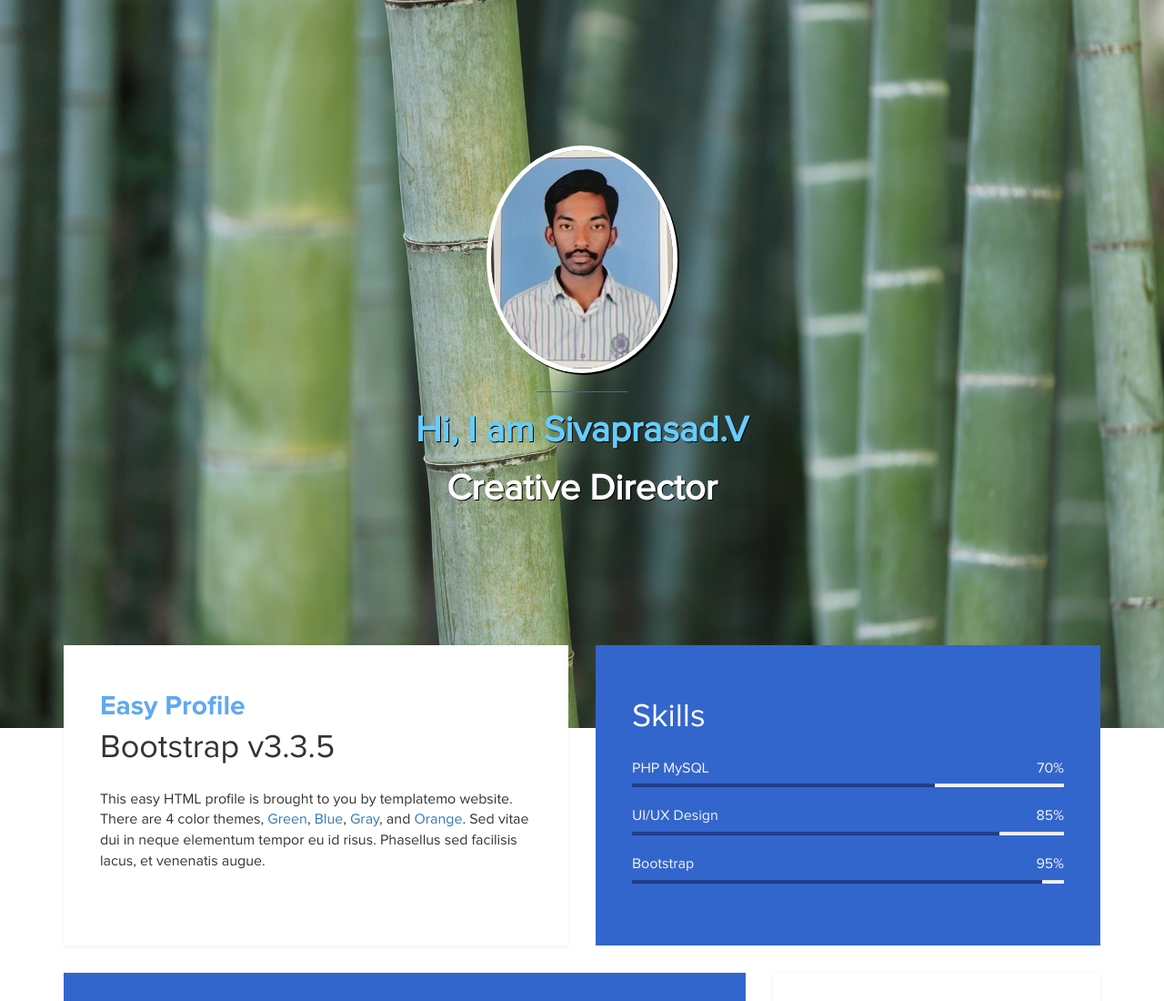
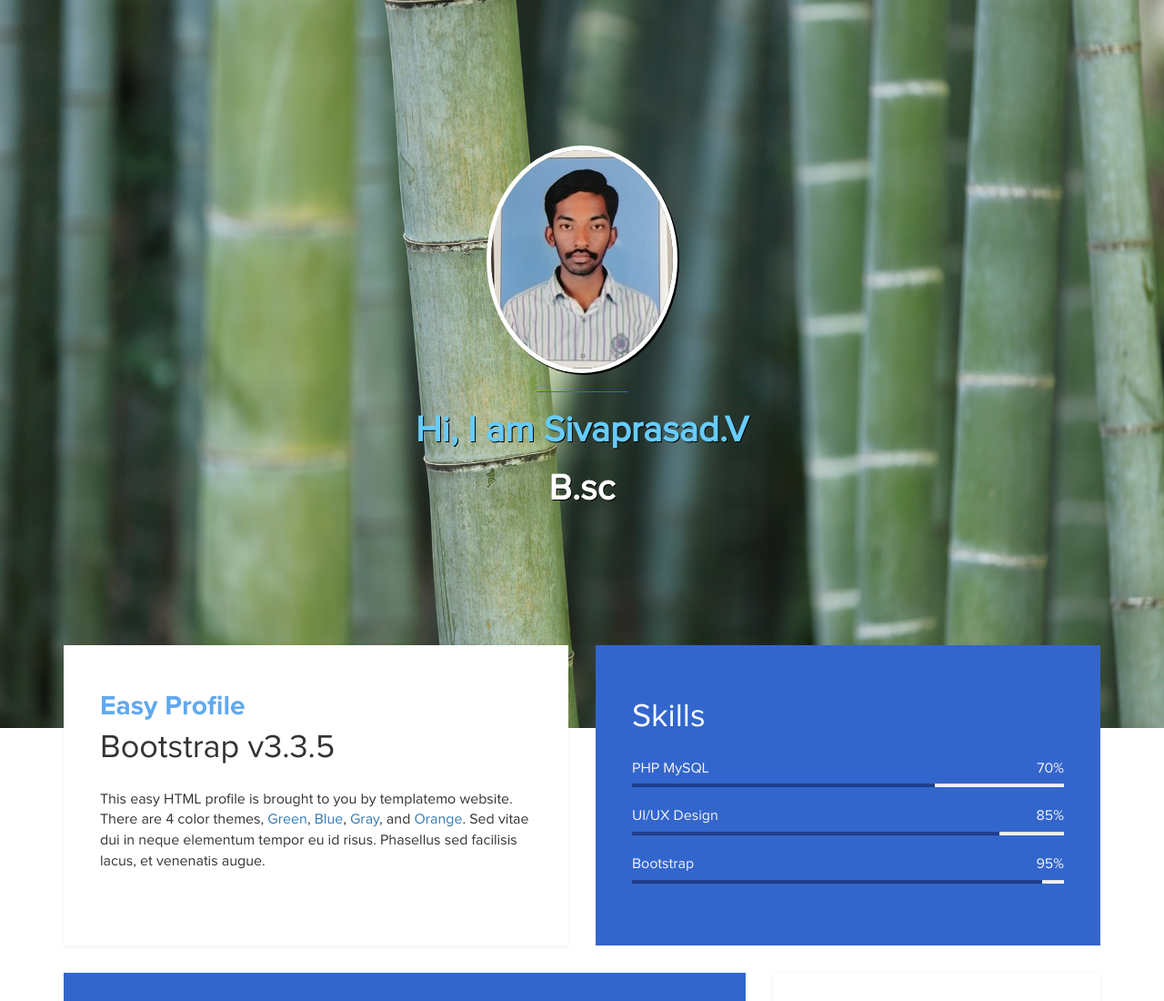
Before and after one commit to sivaprasad-131413/sivaprasad-131413, a plain HTML site: page index.html in a window 1280 px wide. Shown: the top 1100 px of the page at 91% size. Drawn offline with Linux system fonts and the light colour scheme.

Commit message:
First Commit

```diff
--- a/index.html
+++ b/index.html
@@ -33,7 +33,7 @@ http://www.templatemo.com/tm-467-easy-profile
 				<img src="images/2.jpeg" class="img-responsive img-circle tm-border" alt="templatemo easy profile">
 				<hr>
 				<h1 class="tm-title bold shadow">Hi, I am Sivaprasad.V</h1>
-				<h1 class="white bold shadow">Creative Director</h1>
+				<h1 class="white bold shadow">B.sc</h1>
 			</div>
 		</div>
 	</div>
```
